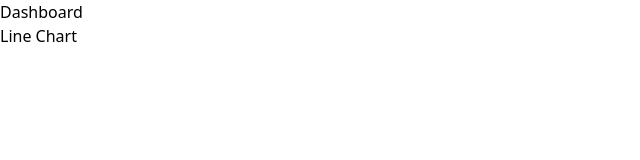
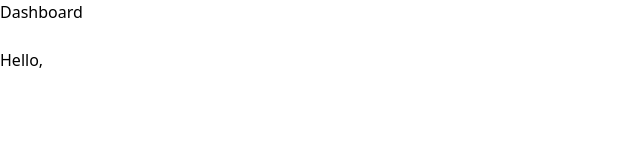
Before and after one commit to SwayaanTechnologies/nextjs, a Next.js app in the folder blog-post-app/: page /dashboard in a window 1280 px wide. Shown: the top 160 px of the page, without its empty margins (0-640 px from the left). Built offline with nearby package versions, Linux system fonts and the light colour scheme.

Commit message:
Tested Rendering

```diff
--- a/blog-post-app/src/app/about/page.tsx
+++ b/blog-post-app/src/app/about/page.tsx
@@ -1,3 +1,13 @@
 export default function About() {
-    return <h1>About Me</h1>;
-  }
+  console.log("About Server Component");
+  return <h1>About Me</h1>;
+}
+
+
+// import { useState } from 'react';
+
+// export default function About() {
+//   const [name, setName] = useState('');
+//   console.log("About Server Component");
+//   return <h1>About Me</h1>;
+// }
--- a/blog-post-app/src/app/dashboard/page.tsx
+++ b/blog-post-app/src/app/dashboard/page.tsx
@@ -1,12 +1,34 @@
-import LineChart from './LineChart';
+// import LineChart from './LineChart';
+
+// // app/dashboard/page.tsx
+
+// export default function Dashboard() {
+//     return (
+//         <div>
+//             <h1>Dashboard</h1>
+//             <LineChart />
+//         </div>
+//     );
+// }
 
 // app/dashboard/page.tsx
+"use client";
 
-export default function Dashboard() {
+import { useState } from 'react';
+
+export default function DashboardPage() {
+    const [name, setName] = useState('');
+    console.log("Dashboard Client Component");
+
     return (
         <div>
             <h1>Dashboard</h1>
-            <LineChart />
+            <input
+                type="text"
+                value={name}
+                onChange={(e) => setName(e.target.value)}
+            />
+            <p>Hello, {name}</p>
         </div>
     );
 }
--- /dev/null
+++ b/blog-post-app/src/app/page.tsx
@@ -0,0 +1,20 @@
+  // export default function Home() {
+
+  // return (
+  //   <h1 className="text-3xl font-bold underline">
+  //     Hello world!
+  //   </h1>
+  // )
+  // }
+
+// app/page.tsx
+import Link from 'next/link';
+
+export default function HomePage() {
+    return (
+        <div>
+            <h1>Home Page</h1>
+            <Link href="/dashboard">Go to Dashboard</Link>
+        </div>
+    );
+}
--- a/blog-post-app/src/app/page1.tsx
+++ /dev/null
@@ -1,8 +0,0 @@
-  export default function Home() {
-
-  return (
-    <h1 className="text-3xl font-bold underline">
-      Hello world!
-    </h1>
-  )
-  }
```
